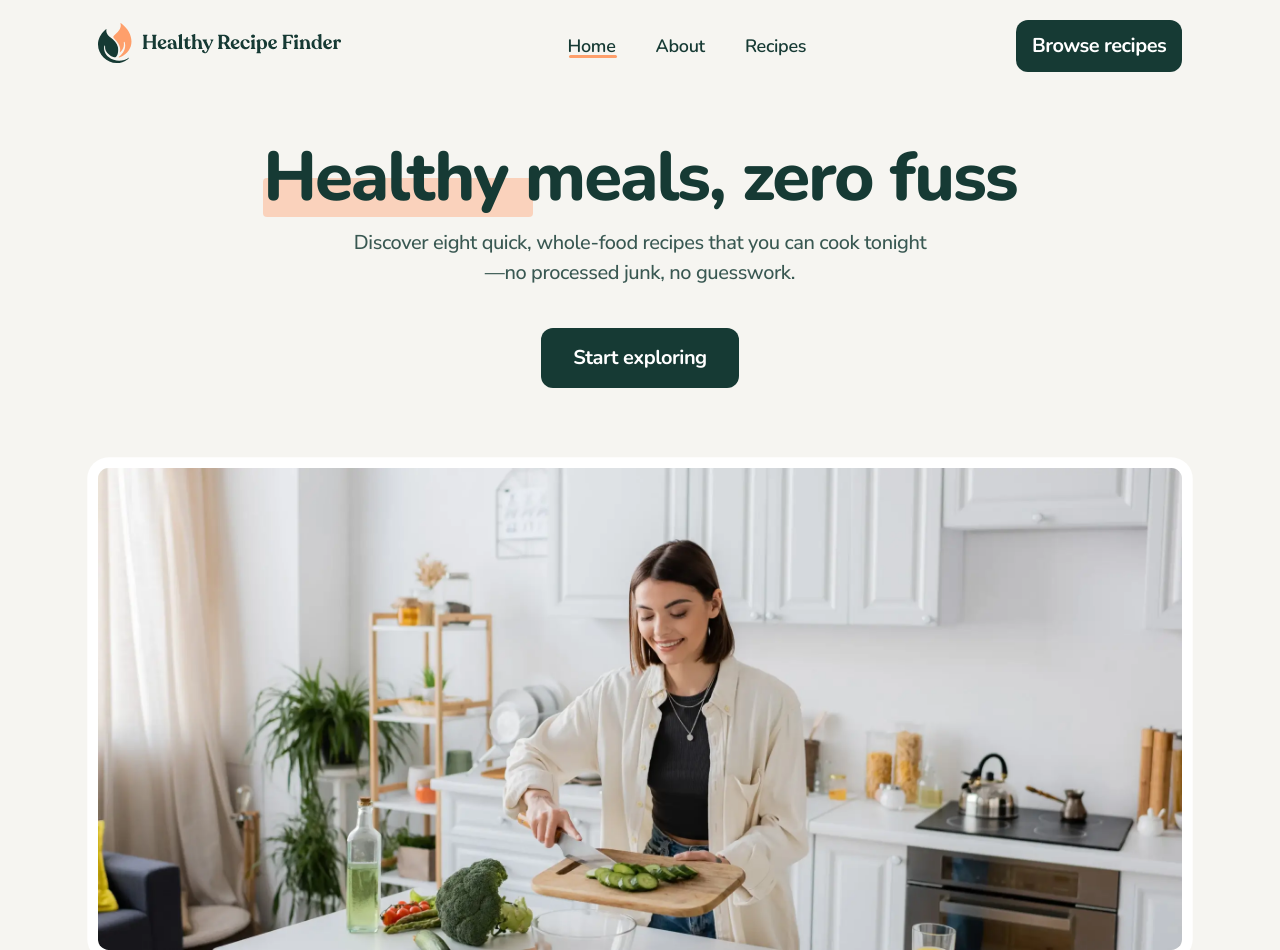
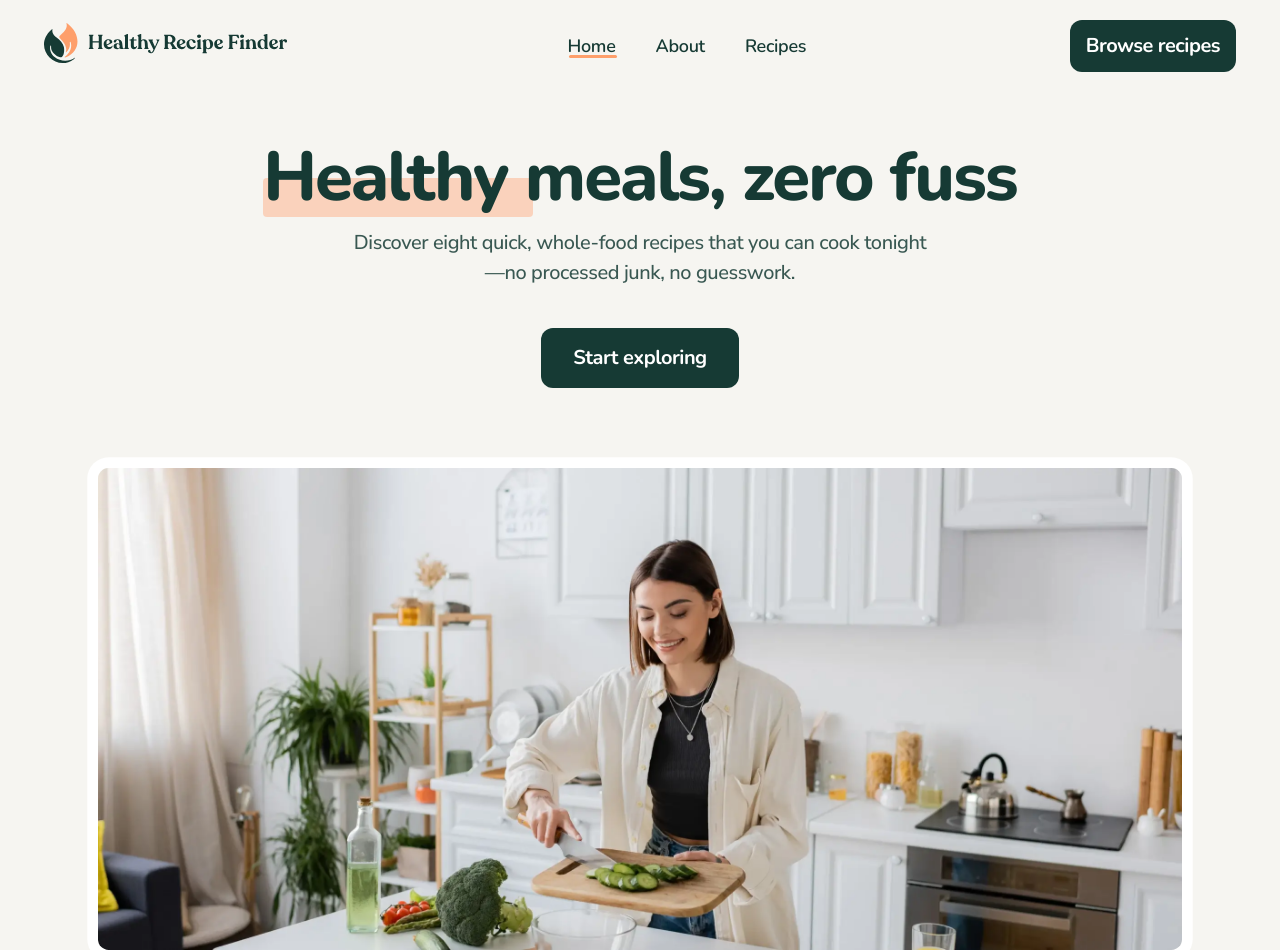
Before and after one commit to jkaps9/recipe-finder, a website built with webpack: page src/template.html in a window 1280 px wide. Shown: the top 950 px of the page. Built offline with nearby package versions, Linux system fonts and the light colour scheme.

Commit message:
remove left & right padding on header on big scrns

```diff
--- a/src/styles.css
+++ b/src/styles.css
@@ -410,8 +410,7 @@ a {
 /* ******************* */
 @media only screen and (min-width: 64rem) {
   .header__container {
-    padding-top: 1.25rem;
-    padding-bottom: 1.25rem;
+    padding: 1.25rem 0;
   }
 
   .header__hamburger {
```
